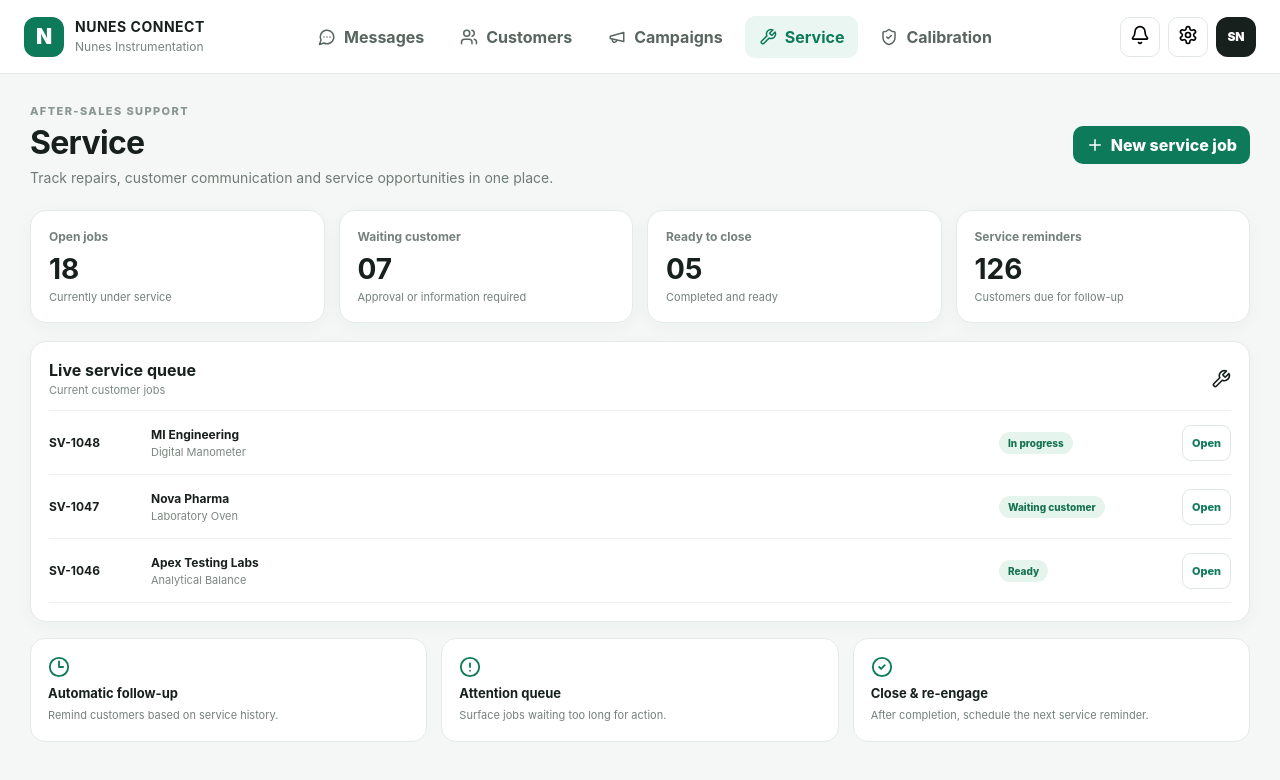
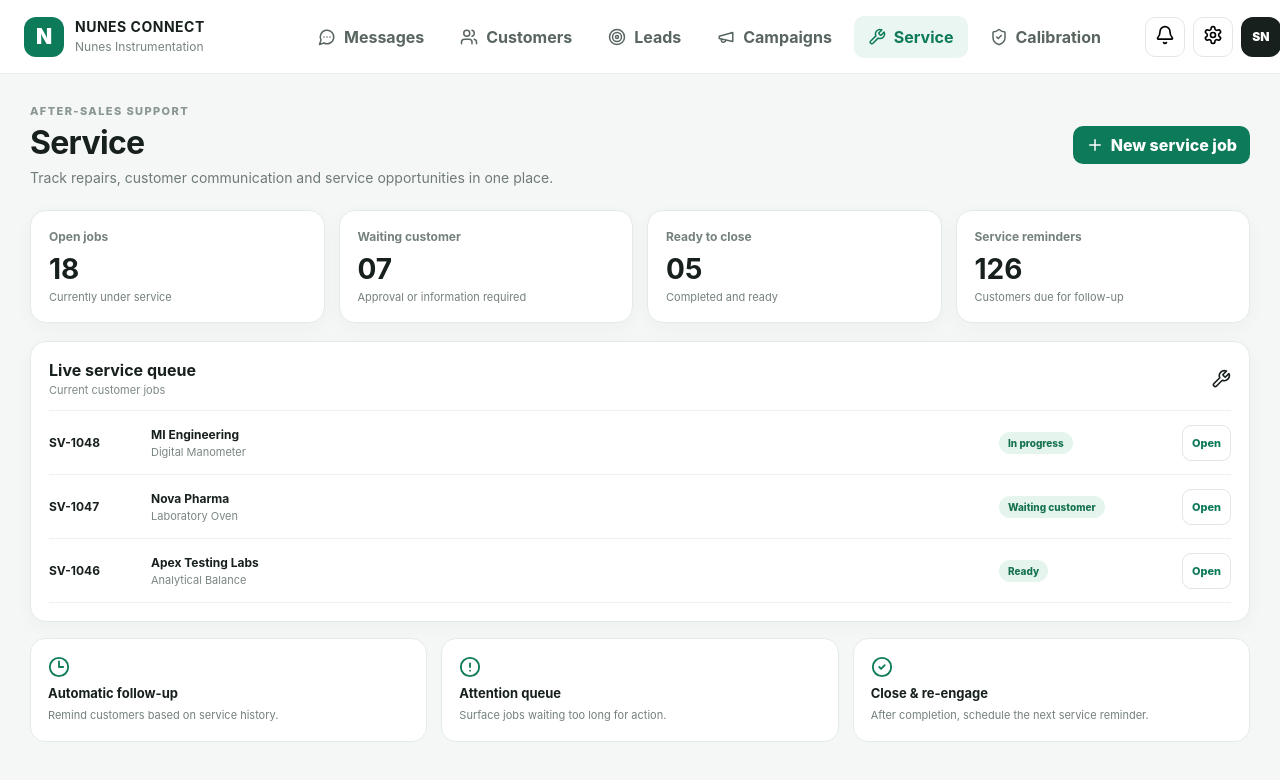
Before and after one commit to Nunes-instruments/Company_Messager, a Next.js app: page /service in a window 1280 px wide. Shown: the top 780 px of the page. Built offline with nearby package versions, Linux system fonts and the light colour scheme.

Commit message:
feat: add lead pipeline to navigation

```diff
--- a/components/AppHeader.tsx
+++ b/components/AppHeader.tsx
@@ -5,6 +5,7 @@ import {
   Bell,
   Megaphone,
   MessageCircleMore,
+  Target,
   Settings,
   ShieldCheck,
   Users,
@@ -14,7 +15,7 @@ import {
 export default function AppHeader({
   active,
 }: {
-  active: "messages" | "customers" | "campaigns" | "service" | "calibration";
+  active: "messages" | "customers" | "leads" | "campaigns" | "service" | "calibration";
 }) {
   return (
     <header className="topbar">
@@ -31,6 +32,9 @@ export default function AppHeader({
         </Link>
         <Link className={active === "customers" ? "navActive" : ""} href="/customers">
           <Users size={18} /> Customers
+        </Link>
+        <Link className={active === "leads" ? "navActive" : ""} href="/leads">
+          <Target size={18} /> Leads
         </Link>
         <Link className={active === "campaigns" ? "navActive" : ""} href="/campaigns">
           <Megaphone size={18} /> Campaigns
```
